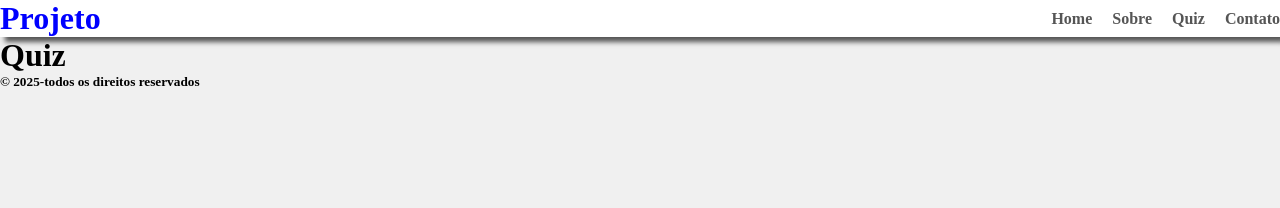
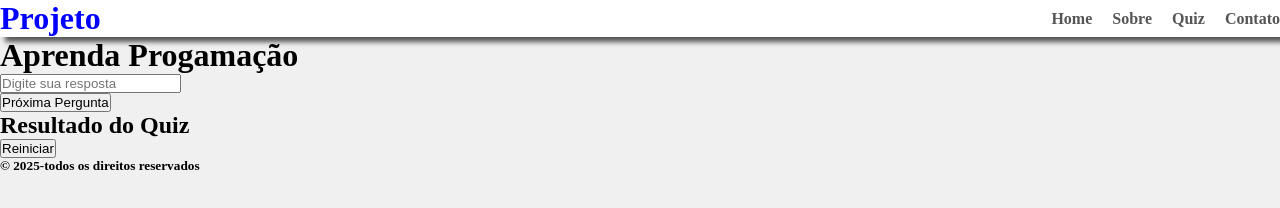
Before and after one commit to giosay/projeto4, a plain HTML site: page src/pages/quiz.html in a window 1280 px wide. Drawn offline with Linux system fonts and the light colour scheme.

Commit message:
Criando a estrutura html do Quiz

```diff
--- a/src/pages/quiz.html
+++ b/src/pages/quiz.html
@@ -19,7 +19,25 @@
             </ul>
         </nav>
     </header>
-    <h1>Quiz</h1>
+    <main id="conteiner-quiz">
+        <div class="quiz">
+            <h1>Aprenda Progamação</h1>
+            <section id="contaner-perguntas">
+                <h2 id="perguntas"></h2>
+                    <div id="container-perguntas">
+                        <input type="text" placeholder="Digite sua resposta" id="respostas">
+                    </div>
+                    <button id="proximo">Próxima Pergunta</button>
+                    <section id="container-resultado" class="hidden">
+                        <h2>Resultado do Quiz</h2>
+                        <ul id="lista-resultado"></ul>
+                        <button id="inicio-bnt">Reiniciar</button>
+                    </section>
+            </section>
+        </div>
+
+
+    </main>
 
     <footer>
         <h5>&copy; 2025-todos os direitos reservados</h5>
```
